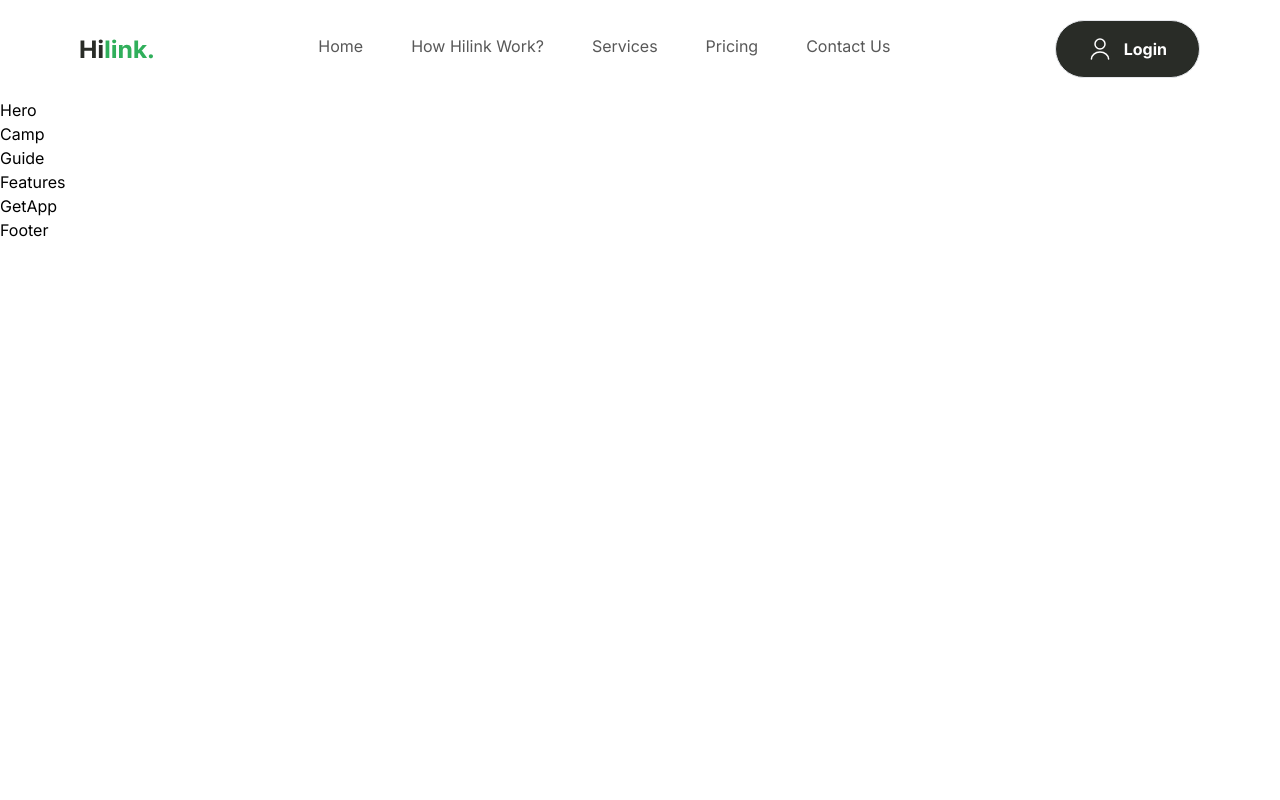
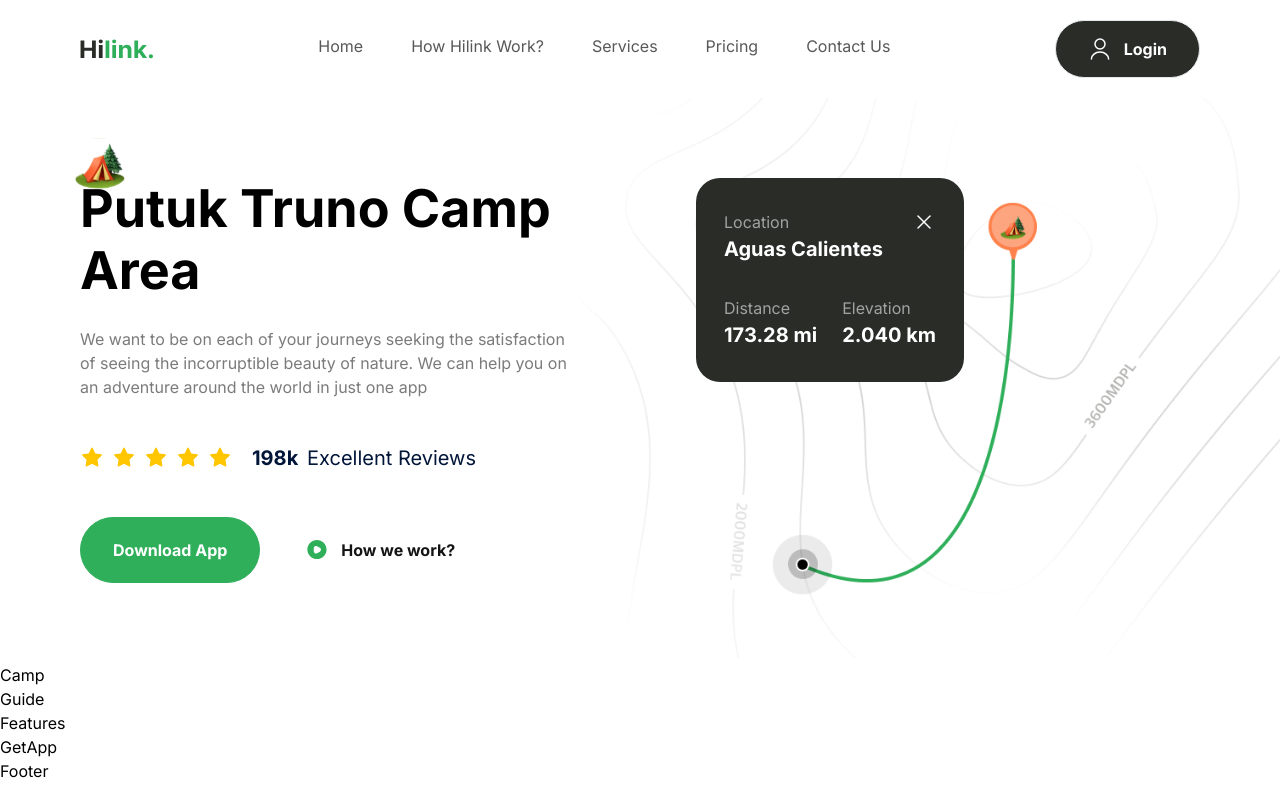
Before and after one commit to Babar78/Camping_Travel_app, a Next.js app: page / in a window 1280 px wide. Built offline with nearby package versions, Linux system fonts and the light colour scheme.

Commit message:
Home Page Hero Section Complete

```diff
--- a/components/Button.tsx
+++ b/components/Button.tsx
@@ -5,7 +5,7 @@ type ButtonProps = {
   type: "button" | "submit";
   title: string;
   icon?: string;
-  variant: "btn_dark_green";
+  variant: string;
 };
 
 const Button = ({ type, title, icon, variant }: ButtonProps) => {
--- a/components/Home/Hero.tsx
+++ b/components/Home/Hero.tsx
@@ -1,9 +1,84 @@
-import React from 'react'
+import Image from "next/image";
+import React from "react";
+import Button from "../Button";
 
 const Hero = () => {
   return (
-    <div>Hero</div>
-  )
-}
+    <section className="max-container padding-container flex flex-col gap-20 py-10 pb-32 md:gap-28 lg:py-20 xl:flex-row">
+      <div className="hero-map"></div>
 
-export default Hero
+      {/* Left Side */}
+      <div className="relative z-20 flex flex-1 flex-col  xl:w-1/2">
+        <Image
+          src="/camp.svg"
+          alt="camp"
+          width={50}
+          height={50}
+          className="absolute lg:top-[-40px] top-[-30px] left-[-5px] w-10 lg:w-[50px]"
+        />
+        <h1 className="bold-52 lg:bold-58">Putuk Truno Camp Area</h1>
+        <p className="regular-16 mt-6 text-gray-30 xl:max-w-[520px]">
+          We want to be on each of your journeys seeking the satisfaction of
+          seeing the incorruptible beauty of nature. We can help you on an
+          adventure around the world in just one app
+        </p>
+        <div className="my-11 flex flex-wrap gap-5">
+          <div className="flex items-center gap-2">
+            {Array(5)
+              .fill(1)
+              .map((_, index) => (
+                <Image
+                  key={index}
+                  src="/star.svg"
+                  alt="star"
+                  width={24}
+                  height={24}
+                />
+              ))}
+          </div>
+          <p className="bold-16 lg:bold-20 text-blue-70">
+            198k{" "}
+            <span className="regular-16 lg:regular-20 ml-1">
+              Excellent Reviews
+            </span>
+          </p>
+        </div>
+
+        <div className="flex flex-col w-full gap-3 sm:flex-row">
+          <Button type="button" title="Download App" variant="btn_green" />
+          <Button
+            type="button"
+            title="How we work?"
+            icon="/play.svg"
+            variant="btn_white_text"
+          />
+        </div>
+      </div>
+
+      {/* Right */}
+      <div className="relative flex flex-1 items-start">
+        <div className="relative z-20 flex w-[268px] flex-col gap-8 rounded-3xl bg-green-90 px-7 py-8">
+          <div className="flex flex-col">
+            <div className="flexBetween">
+              <p className="regular-16 text-gray-20">Location</p>
+              <Image src="/close.svg" alt="close" width={24} height={24} />
+            </div>
+            <p className="bold-20 text-white">Aguas Calientes</p>
+          </div>
+          <div className="flexBetween">
+            <div className="flex flex-col">
+              <p className="regular-16 block text-gray-20">Distance</p>
+              <p className="bold-20 text-white">173.28 mi</p>
+            </div>
+            <div className="flex flex-col">
+              <p className="regular-16 block text-gray-20">Elevation</p>
+              <p className="bold-20 text-white">2.040 km</p>
+            </div>
+          </div>
+        </div>
+      </div>
+    </section>
+  );
+};
+
+export default Hero;
```
